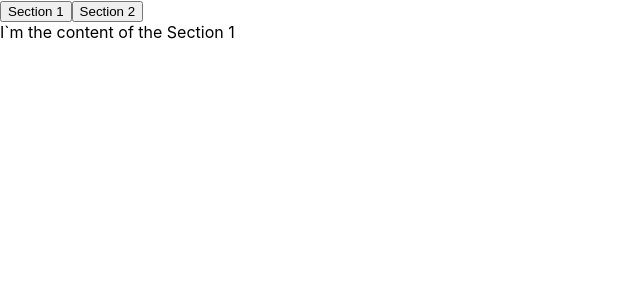
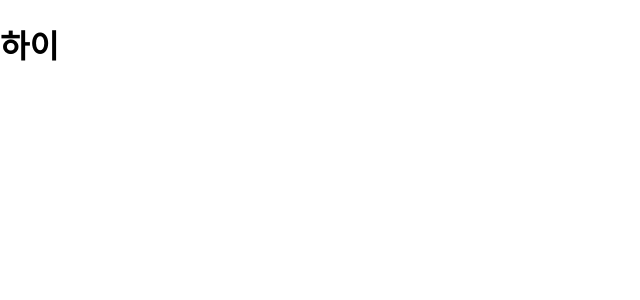
Before and after one commit to gbwlxhd97/react-hooks, a React (Create React App) app: page / in a window 1280 px wide. Shown: the top 300 px of the page, without its empty margins (0-640 px from the left). Built offline with nearby package versions, Linux system fonts and the light colour scheme.

Commit message:
chap 4 useTitle

```diff
--- a/src/App.js
+++ b/src/App.js
@@ -1,41 +1,21 @@
-import React, { useState } from "react";
+import React, { useState, useEffect } from "react";
 
-const content = [
-  {
-    tab: "Section 1",
-    content: "I`m the content of the Section 1",
-  },
-  {
-    tab: "Section 2",
-    content: "I`m the content of the Section 2",
-  },
-];
-
-const useTabs = (initialTab, allTabs) => {
-  const [currentIndex, setCurrentIndex] = useState(initialTab);
-  if (!allTabs || !Array.isArray(allTabs)) {
-    return; //allTabs가 false 일때, 배열이 아닐 때 리턴 == 에러핸들링같음
-  }
-  return {
-    currentItem: allTabs[currentIndex],
-    changeItem: setCurrentIndex,
+const useTitle = (initialTitle) => {
+  const [title, setTitle] = useState(initialTitle);
+  const updateTitle = () => {
+    const htmlTitle = document.querySelector("title");
+    htmlTitle.innerText = title; //4번라인 title로 받은값으로 변환
   };
+  useEffect(updateTitle, [title]);
+  return setTitle;
 };
-
+//initialTitle은 Loading...으로 값 변경
 const App = () => {
-  const { currentItem, changeItem } = useTabs(0, content);
+  const titleUpdator = useTitle("Loading ..."); //title Updator는 setTitle과 동일함
+  setTimeout(() => titleUpdator("home"), 5000);
   return (
     <div className="App">
-      {content.map((currentItem, index) => (
-        <button
-          onClick={() => {
-            changeItem(index);
-          }}
-        >
-          {currentItem.tab}
-        </button>
-      ))}
-      <div>{currentItem.content}</div>
+      <h1>하이</h1>
     </div>
   );
 };
```
Also changed, not shown: 1 other file (tests, documents, lock files or other folders).
